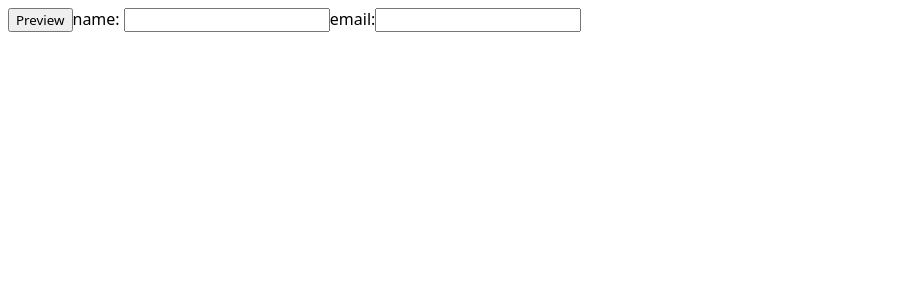
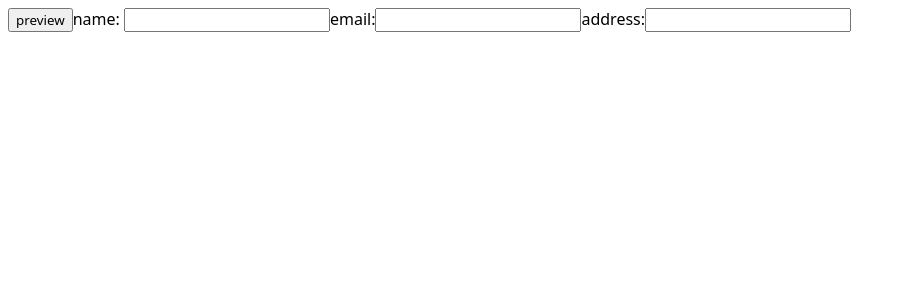
Before and after one commit to eyaldavidszt/cv-builder, a React (Vite) app: page / in a window 1280 px wide. Shown: the top 300 px of the page, without its empty margins (0-906 px from the left). Built offline with nearby package versions, Linux system fonts and the light colour scheme.

Commit message:
Add input address

```diff
--- a/src/components/App.jsx
+++ b/src/components/App.jsx
@@ -5,6 +5,7 @@ function App() {
   const [cvActive, setCvActive] = useState(false);
   const [nameValue, setName] = useState("");
   const [emailValue, setEmail] = useState("");
+  const [addressValue, setAddress] = useState("");
 
   const handleChangeName = (e) => {
     setName(e.target.value);
@@ -13,17 +14,26 @@ function App() {
   const handleChangeEmail = (e) => {
     setEmail(e.target.value);
   };
+  const handleChangeAddress = (e) => {
+    setAddress(e.target.value);
+  };
 
   return (
     <>
-      <button onClick={() => setCvActive(!cvActive)}>Preview</button>
+      <button onClick={() => setCvActive(!cvActive)}>
+        {cvActive ? "hide preview" : "preview"}
+      </button>
       <Personal
         handleChangeName={handleChangeName}
         nameValue={nameValue}
         handleChangeEmail={handleChangeEmail}
         emailValue={emailValue}
+        handleChangeAddress={handleChangeAddress}
+        addressValue={addressValue}
       />
-      {cvActive && <Cv name={nameValue} email={emailValue}></Cv>}
+      {cvActive && (
+        <Cv name={nameValue} email={emailValue} address={addressValue}></Cv>
+      )}
     </>
   );
 }
--- a/src/components/Cv.jsx
+++ b/src/components/Cv.jsx
@@ -1,9 +1,12 @@
 /* eslint-disable react/prop-types */
-export default function Cv({ name, email }) {
+export default function Cv({ name, email, address }) {
   return (
     <>
-      <h1>{name}</h1>
-      <h2>{email}</h2>
+      <h1>name: {name}</h1>
+      <h2>email: {email}</h2>
+      <address>
+        <h3>address: {address}</h3>
+      </address>
     </>
   );
 }
--- a/src/components/Personal.jsx
+++ b/src/components/Personal.jsx
@@ -4,6 +4,8 @@ function Personal({
   nameValue,
   handleChangeEmail,
   emailValue,
+  handleChangeAddress,
+  addressValue,
 }) {
   return (
     <>
@@ -25,6 +27,15 @@ function Personal({
         value={emailValue}
         onChange={handleChangeEmail}
       />
+      <label htmlFor="address">address:</label>
+      <input
+        type="text"
+        id="address"
+        name="address"
+        autoComplete="off"
+        value={addressValue}
+        onChange={handleChangeAddress}
+      />
     </>
   );
 }
```
